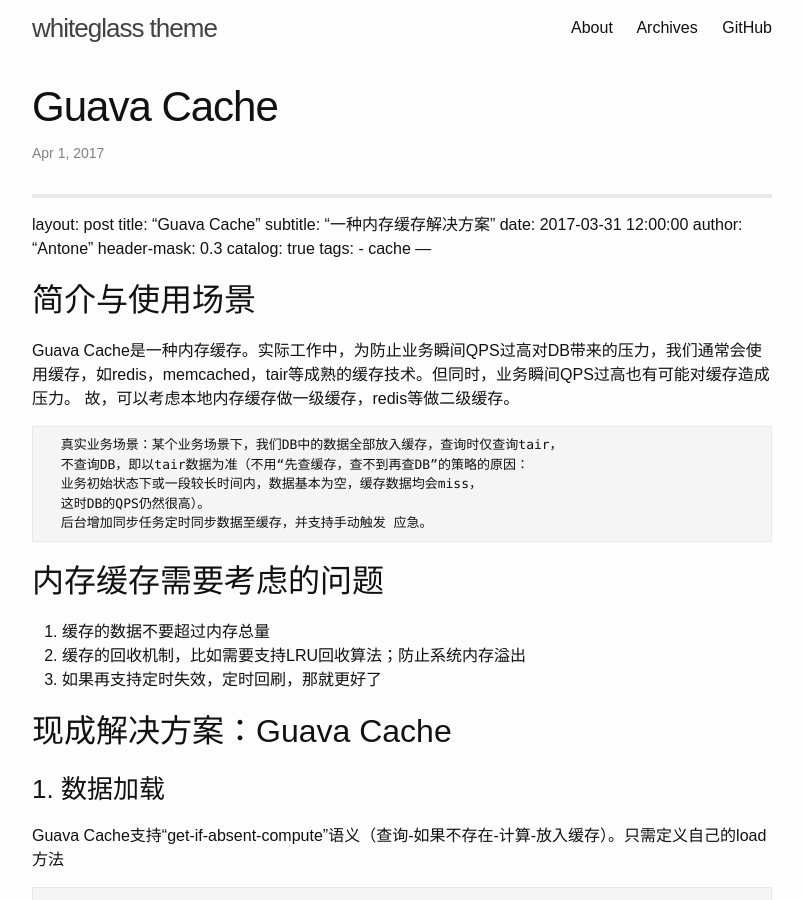
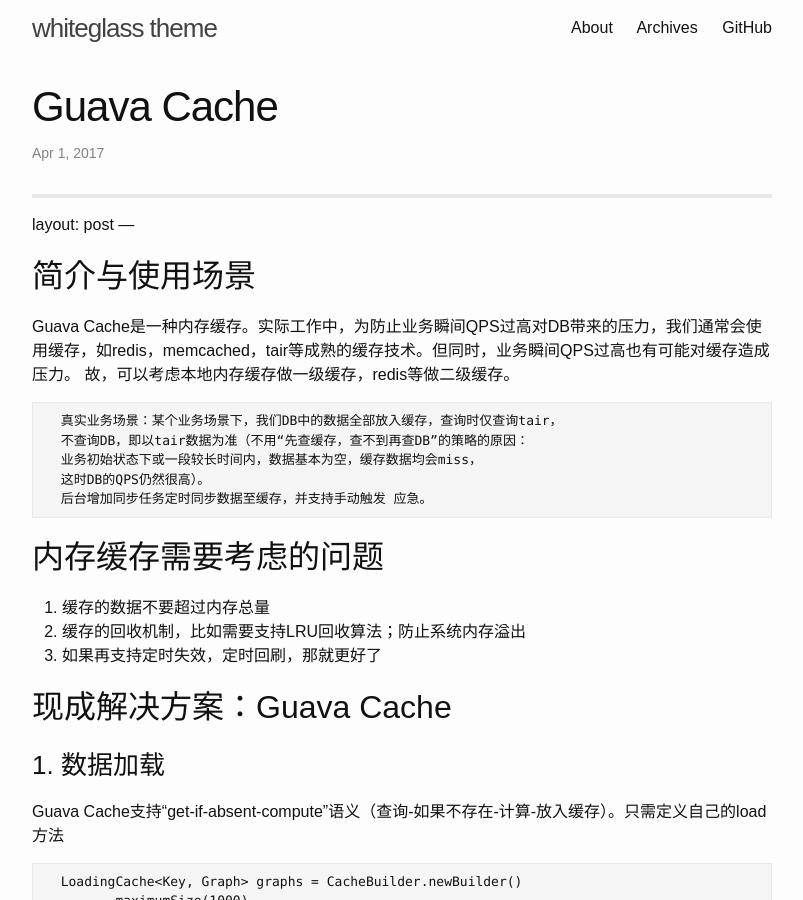
Before and after one commit to antonejia/antonejia.github.io.backup, a Jekyll site: the page built from _posts/2017-04-01-guava-cache.md, in a window 1280 px wide and 900 px high. Shown: the whole window, without its empty margins (238-1041 px from the left). Built offline with Jekyll 4.4.1, drawn with Linux system fonts in a browser that asks for light colours; our own code applies the rules of GitHub Pages for plain Markdown files.

Commit message:
Update 2017-04-01-guava-cache.md

```diff
--- a/_posts/2017-04-01-guava-cache.md
+++ b/_posts/2017-04-01-guava-cache.md
@@ -1,14 +1,6 @@
 
 ---
 layout:     post
-title:      "Guava Cache"
-subtitle:   "一种内存缓存解决方案"
-date:       2017-03-31 12:00:00
-author:     "Antone"
-header-mask: 0.3
-catalog:    true
-tags:
-    - cache
 ---
 
 ## 简介与使用场景
```
